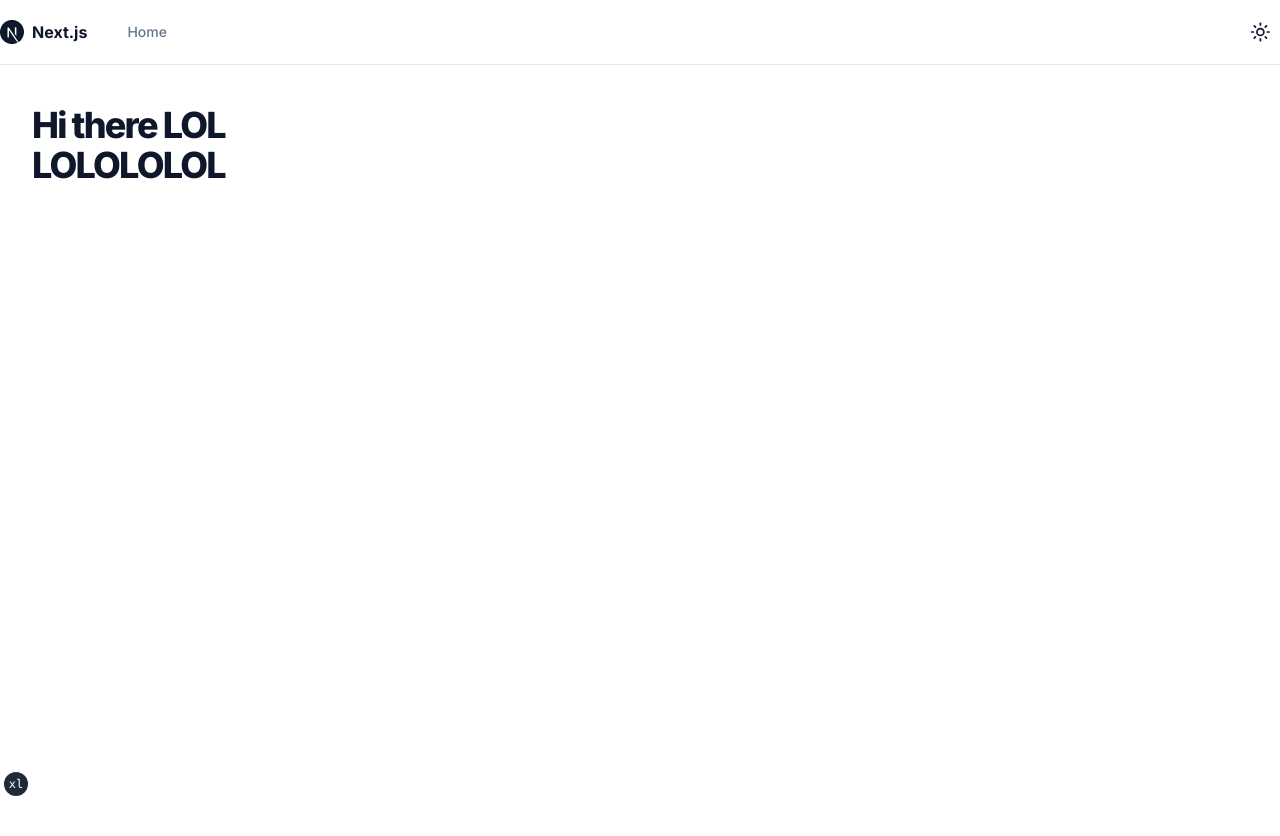
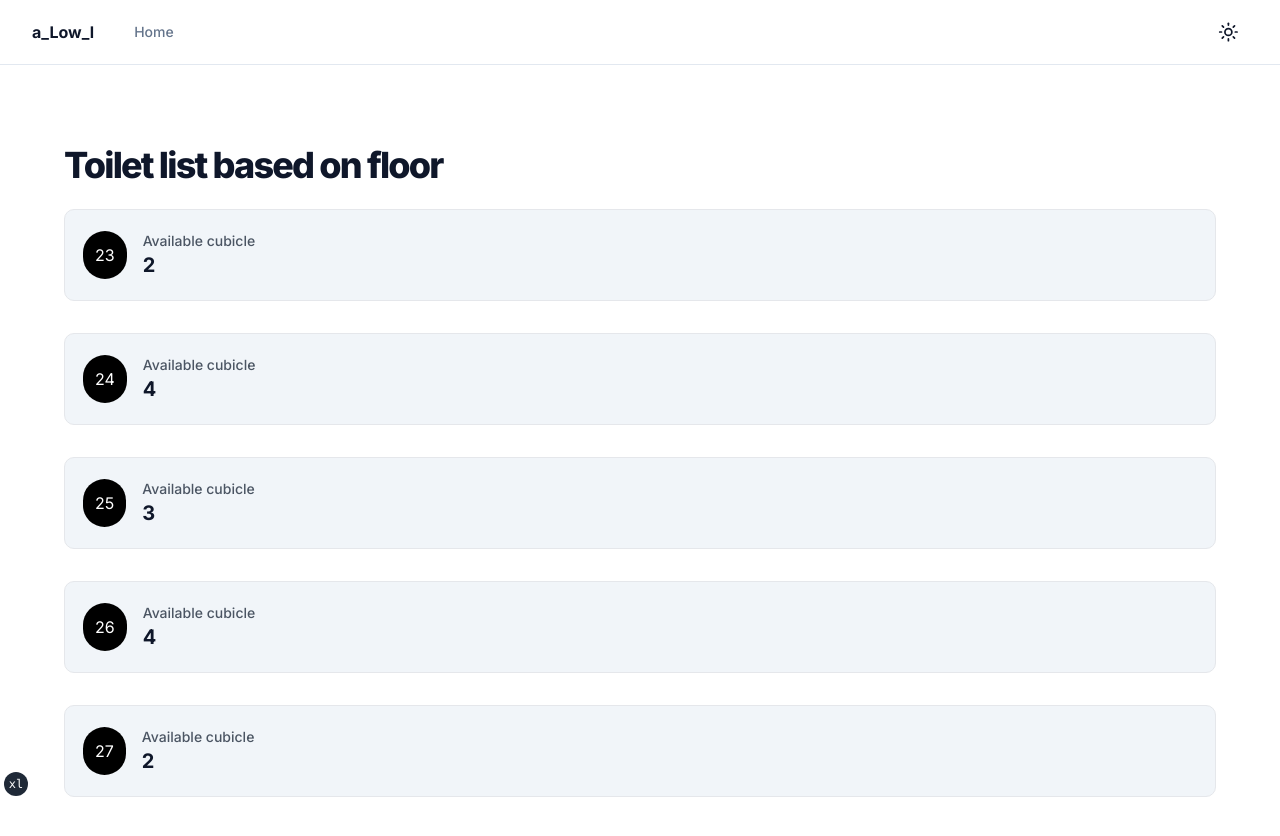
Before and after one commit to irfnzz/LOL_FE, a Next.js app: page / in a window 1280 px wide. Shown: the top 836 px of the page. Before the commit the page ends 800 px from the top, so only its background shows below. Built offline with nearby package versions, Linux system fonts and the light colour scheme.

Commit message:
feat(UI): Static UI

```diff
--- /dev/null
+++ b/app/floors/[toilets]/page.tsx
@@ -0,0 +1,19 @@
+import { Cubicle } from "@/components/ui/cubicle"
+
+export default function Toilets() {
+  const dummy = [
+    { id: 1, occupied: true },
+    { id: 2, occupied: false },
+    { id: 3, occupied: true },
+    { id: 4, occupied: true },
+  ]
+  return (
+    <div className="flex max-w-[100vw] flex-col items-start gap-2">
+      <div class="grid w-full grid-cols-1 gap-8  md:grid-cols-2 lg:grid-cols-4">
+        {dummy.map((index, key) => {
+          return <Cubicle item={index} key={key} />
+        })}
+      </div>
+    </div>
+  )
+}
--- a/app/layout.tsx
+++ b/app/layout.tsx
@@ -1,4 +1,5 @@
 import "@/styles/globals.css"
+
 import { Metadata } from "next"
 
 import { siteConfig } from "@/config/site"
@@ -14,10 +15,10 @@ export const metadata: Metadata = {
     template: `%s - ${siteConfig.name}`,
   },
   description: siteConfig.description,
-  themeColor: [
-    { media: "(prefers-color-scheme: light)", color: "white" },
-    { media: "(prefers-color-scheme: dark)", color: "black" },
-  ],
+  // themeColor: [
+  //   { media: "(prefers-color-scheme: light)", color: "white" },
+  //   { media: "(prefers-color-scheme: dark)", color: "black" },
+  // ],
   icons: {
     icon: "/favicon.ico",
     shortcut: "/favicon-16x16.png",
@@ -42,7 +43,9 @@ export default function RootLayout({ children }: RootLayoutProps) {
           <ThemeProvider attribute="class" defaultTheme="system" enableSystem>
             <div className="relative flex min-h-screen flex-col">
               <SiteHeader />
-              <div className="flex-1">{children}</div>
+              <section className="container grid items-center gap-6 pb-8 pt-6 md:py-10">
+                {children}
+              </section>
             </div>
             <TailwindIndicator />
           </ThemeProvider>
--- a/app/page.tsx
+++ b/app/page.tsx
@@ -1,11 +1,49 @@
+"use client"
+
+import { useEffect, useState } from "react"
+import Link from "next/link"
+
+import { List } from "@/components/ui/list"
+
 export default function IndexPage() {
+  const [data, setData] = useState()
+  const [ws, setWS] = useState(null)
+  const dummy = [
+    { name: "Floor 23", id: 23, number: 2 },
+    { name: "Floor 24", id: 24, number: 4 },
+    { name: "Floor 25", id: 25, number: 3 },
+    { name: "Floor 26", id: 26, number: 4 },
+    { name: "Floor 27", id: 27, number: 2 },
+  ]
+
+  // useEffect(() => {
+  //   // WebSocket connection URL
+  //   const socketUrl =
+  //     "wss://3iy02674sg.execute-api.ap-southeast-1.amazonaws.com/dev/@connections"
+
+  //   // Create a new WebSocket instance
+  //   const socket = new WebSocket(socketUrl)
+
+  //   socket.onerror = (err) => console.error(err)
+  //   socket.onopen = () => setWS(socket)
+  //   socket.onmessage = (msg) => setData(JSON.parse(msg.data))
+  // }, []) // Empty dependency array ensures this effect runs once when the component mounts
+
   return (
     <section className="container grid items-center gap-6 pb-8 pt-6 md:py-10">
       <div className="flex max-w-[980px] flex-col items-start gap-2">
         <h1 className="text-3xl font-extrabold leading-tight tracking-tighter md:text-4xl">
-          Hi there  LOL <br className="hidden sm:inline" />
-          LOLOLOLOL
+          Toilet list based on floor
         </h1>
+      </div>
+      <div class="grid w-full grid-cols-1 gap-8">
+        {dummy.map((item, key) => {
+          return (
+            <Link href={`/floors/${item.id}`}>
+              <List item={item} />
+            </Link>
+          )
+        })}
       </div>
     </section>
   )
--- a/components/main-nav.tsx
+++ b/components/main-nav.tsx
@@ -14,8 +14,7 @@ export function MainNav({ items }: MainNavProps) {
   return (
     <div className="flex gap-6 md:gap-10">
       <Link href="/" className="flex items-center space-x-2">
-        <Icons.logo className="h-6 w-6" />
-        <span className="inline-block font-bold">{siteConfig.name}</span>
+        <span className="inline-block font-bold ">{siteConfig.name}</span>
       </Link>
       {items?.length ? (
         <nav className="flex gap-6">
--- a/components/site-header.tsx
+++ b/components/site-header.tsx
@@ -4,7 +4,7 @@ import { ThemeToggle } from "@/components/theme-toggle"
 
 export function SiteHeader() {
   return (
-    <header className="sticky top-0 z-40 w-full bg-background border-b">
+    <header className="sticky top-0 z-40 w-full border-b bg-background px-8">
       <div className=" flex h-16 items-center space-x-4 sm:justify-between sm:space-x-0">
         <MainNav items={siteConfig.mainNav} />
         <div className="flex flex-1 items-center justify-end space-x-4">
--- /dev/null
+++ b/components/ui/cubicle.tsx
@@ -0,0 +1,17 @@
+import { cn } from "@/lib/utils"
+
+export function Cubicle({ item }) {
+  const color = item.occupied ? "bg-red-500" : "bg-green-500"
+  return (
+    <div
+      className={cn(
+        "flex h-72 items-center justify-center rounded-xl border text-card-foreground shadow",
+        color
+      )}
+    >
+      <div className="flex h-16 w-16 items-center justify-center rounded-full bg-white font-bold dark:text-black">
+        {item.id}
+      </div>
+    </div>
+  )
+}
--- /dev/null
+++ b/components/ui/list.tsx
@@ -0,0 +1,19 @@
+import { Building } from "lucide-react"
+
+export function List({ item }) {
+  return (
+    <div className="relative flex grow flex-row items-center rounded-[10px] border-[1px] border-gray-200 bg-slate-100 bg-clip-border dark:bg-white">
+      <div className="ml-[18px] flex h-[90px] w-auto flex-row items-center">
+        <div className="rounded-full bg-black p-3 text-white">{item.id}</div>
+      </div>
+      <div className="h-50 ml-4 flex w-auto flex-col justify-center">
+        <p className="font-dm text-sm font-medium text-gray-600">
+          Available cubicle
+        </p>
+        <h4 className="text-navy-700 text-xl font-bold dark:text-black">
+          {item.number}
+        </h4>
+      </div>
+    </div>
+  )
+}
--- a/config/site.ts
+++ b/config/site.ts
@@ -1,7 +1,7 @@
 export type SiteConfig = typeof siteConfig
 
 export const siteConfig = {
-  name: "Next.js",
+  name: "a_Low_l",
   description:
     "Beautifully designed components built with Radix UI and Tailwind CSS.",
   mainNav: [
--- a/prettier.config.js
+++ b/prettier.config.js
@@ -28,5 +28,5 @@ module.exports = {
   importOrderParserPlugins: ["typescript", "jsx", "decorators-legacy"],
   importOrderMergeDuplicateImports: true,
   importOrderCombineTypeAndValueImports: true,
-  plugins: ["@ianvs/prettier-plugin-sort-imports"],
+  plugins: ["@ianvs/prettier-plugin-sort-imports" , 'prettier-plugin-tailwindcss'],
 }
```
Also changed, not shown: package.json (+25 -22 lines), 1 other file (tests, documents, lock files or other folders).
